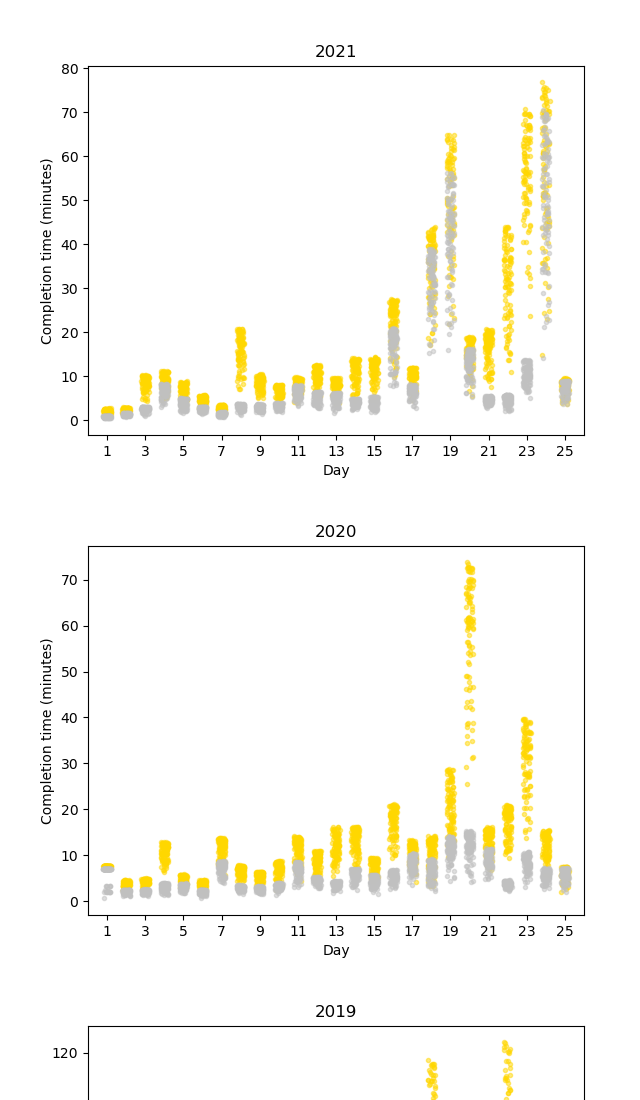
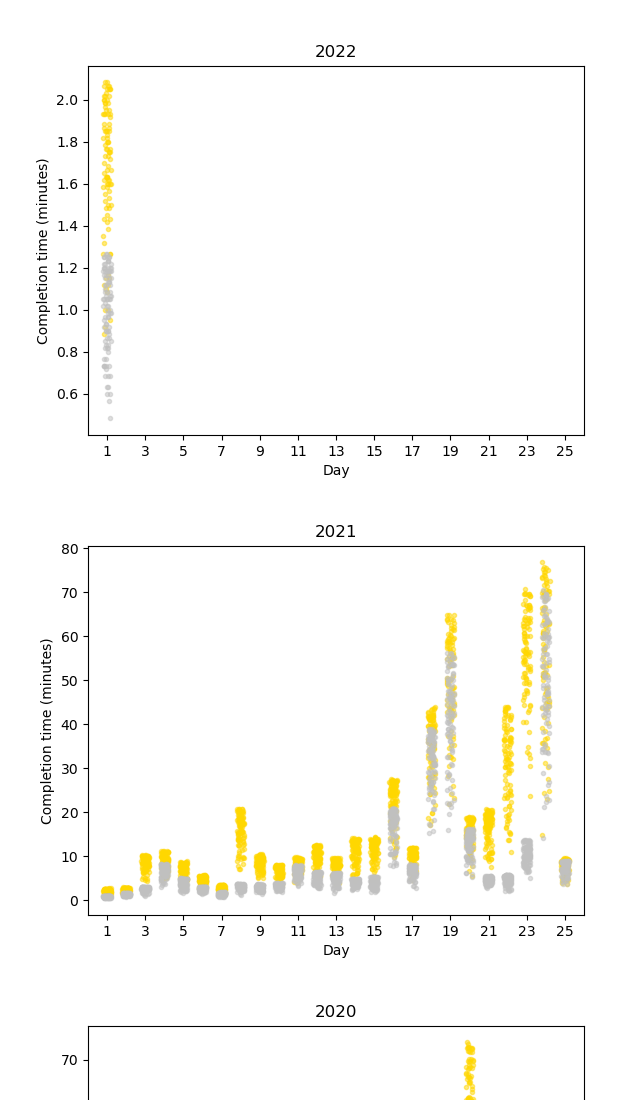
Before and after one commit to snhansen/aoc-completion-time, a plain HTML site: page index.html in a window 1280 px wide. Shown: the top 1100 px of the page, without its empty margins (0-640 px from the left). Drawn offline with Linux system fonts and the light colour scheme.

Commit message:
Update index.html

```diff
--- a/index.html
+++ b/index.html
@@ -1,6 +1,7 @@
 <html>
 <body>
 
+<img src="times_2022.png">
 <img src="times_2021.png">
 <img src="times_2020.png">
 <img src="times_2019.png">
```
